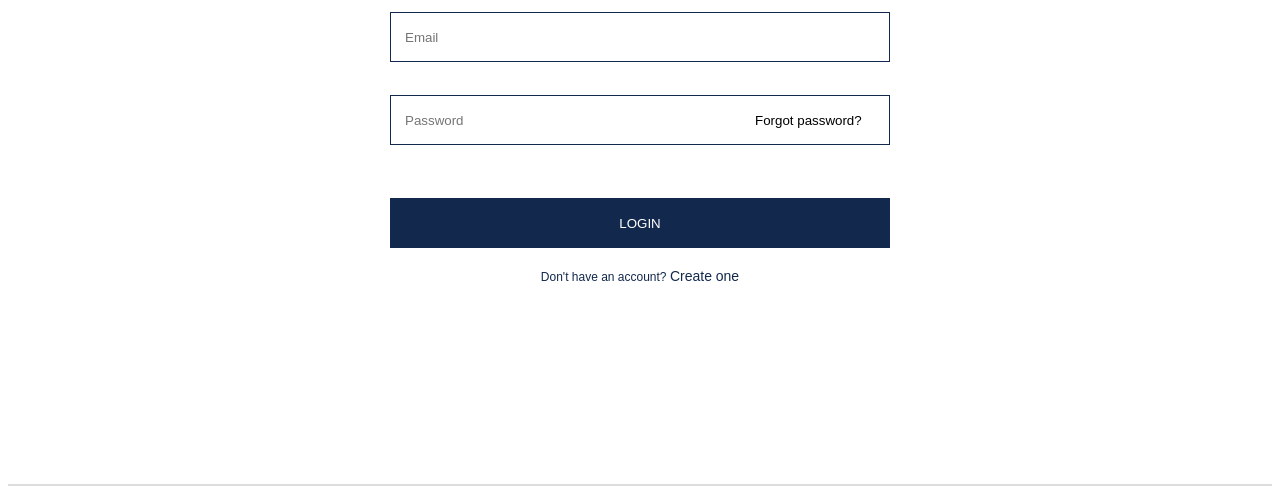
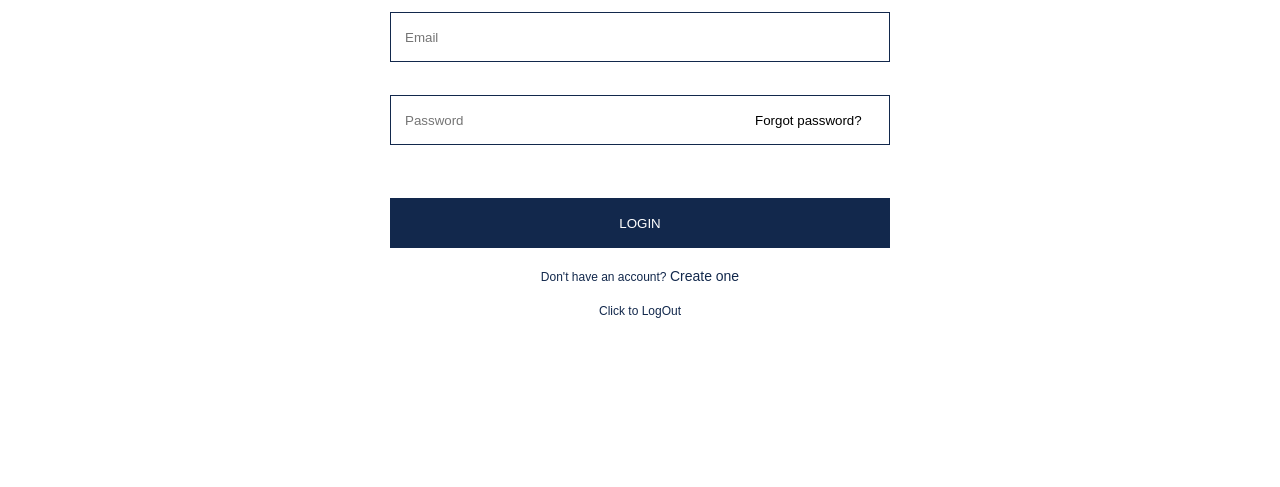
Before and after one commit to suryathink/bluemercuryClone, a plain HTML site: page login.html in a window 1280 px wide. Shown: the part 313-800 px from the top of the page. Drawn offline with Linux system fonts and the light colour scheme.

Commit message:
logout added

```diff
--- a/login.html
+++ b/login.html
@@ -749,6 +749,11 @@
             <a href="signup.html">Create one</a>
         </div>
 
+
+        <div class="centre">
+            <span style="cursor: pointer ;" onclick="logout()" >Click to LogOut</span>
+        </div>
+
     </form>
 
 
@@ -890,6 +895,12 @@
 </html>
 
 <script>
+//   user
+    function logout(){
+        localStorage.removeItem("user");
+        alert("Logged Out Successfully")
+    }
+
 
     var btn = document.getElementById("disappear")
     function divAppear() {
```
